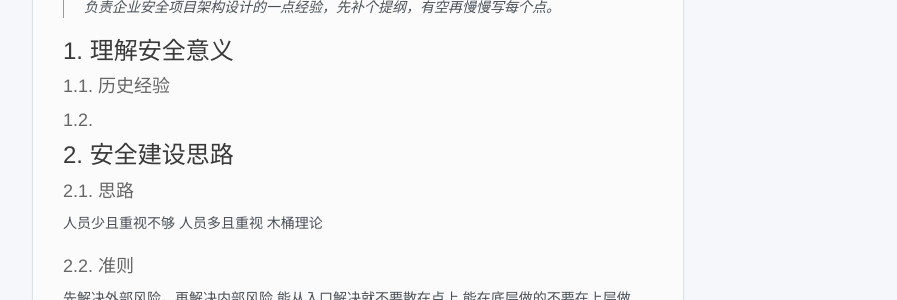
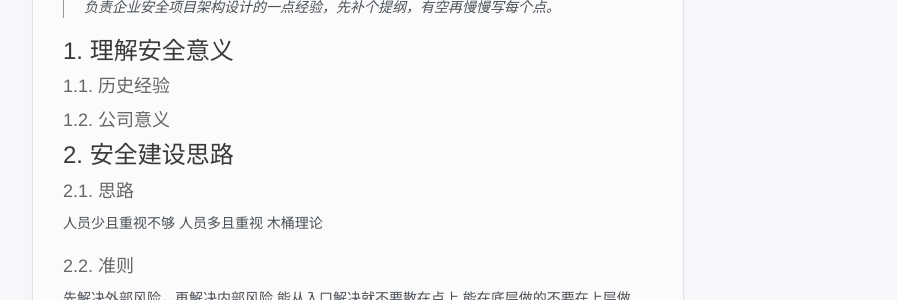
Before and after one commit to limengmingx/Papers, a Jekyll site: the page built from corporate-security-construction-practice.md, in a window 1280 px wide and 900 px high. Shown: the part 146-446 px from the top of the window, without its empty margins (283-1180 px from the left). Built offline with Jekyll 4.4.1, drawn with Linux system fonts in a browser that asks for light colours; our own code applies the rules of GitHub Pages for plain Markdown files; a script that is not in the unit is left out; comment, search, counter and statistics services are not loaded.

Commit message:
Update and rename 企业安全项目架构实践.md to corporate-security-construction-practice.md

```diff
--- a/企业安全项目架构实践.md
+++ b/corporate-security-construction-practice.md
@@ -12,7 +12,7 @@ Feei <feei#feei.cn> 12/2017
 
 ### 1.1. 历史经验
 
-### 1.2.
+### 1.2. 公司意义
 
 ## 2. 安全建设思路
 
```
